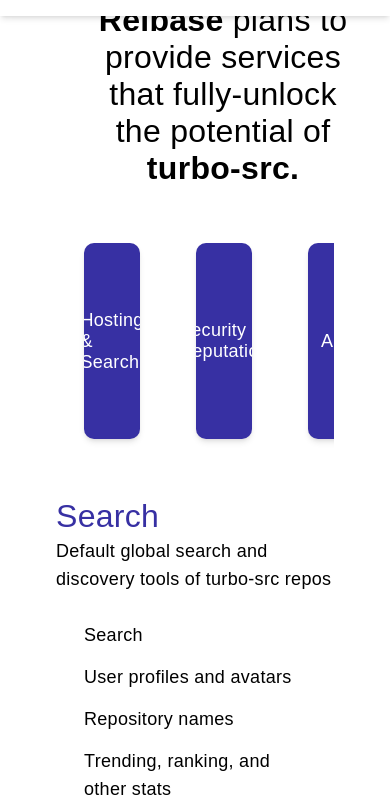
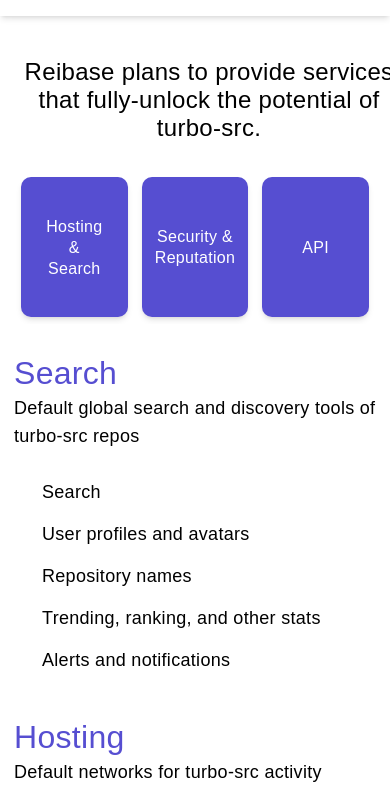
Before and after one commit to jex441/reibasewebsite, a website: page public/services.html in a window 390 px wide. Shown: the part 82-879 px from the top of the page. Drawn offline with nearby package versions, Linux system fonts and the light colour scheme.

Commit message:
services page full

```diff
--- a/public/services.css
+++ b/public/services.css
@@ -7,14 +7,12 @@
     padding: 4rem;
 }
 .heading {
-    width: 100%;
+    width: 100vw;
+    display: flex;
     text-align: center;
+    justify-content: center;
     font-size: 32px;
-    margin: 2rem;
-}
-.heading span {
-    font-size: 32px;
-    font-weight: bold;
+    margin-top: 2rem;
 }
 .services {
     display: flex;
@@ -62,3 +60,21 @@
     list-style: disc;
     margin: 2rem;
 }
+
+@media (max-width: 667px) {
+    .heading {
+        margin: 10rem 1rem 1rem 1rem;
+        font-size: 24px;
+    }
+
+    .servicesContent {
+        padding: 1rem;
+    }
+    .services a {
+        font-size: 16px;
+        margin: .5rem;
+        height: 10rem;
+        line-height: 1.5rem;
+        text-align: center;
+    }
+}
--- a/public/services.html
+++ b/public/services.html
@@ -43,12 +43,11 @@
     </ul>
     </nav>
 
-    <!-- Announcments Button -->
-    <!-- <section class="announcementsWrapper"><button type="button" class="button">Announcements</button></section> -->
+    <div class="heading">Reibase plans to provide services that fully-unlock the potential of turbo-src.</div>
 
     <!-- Content -->
     <section class="servicesContent">
-        <div class="heading"><span>Reibase</span> plans to provide services that fully-unlock the potential of <span>turbo-src.</span></div>
+
    <div class="services">
     <a href="#search">Hosting & Search</a>
     <a href="#security">Security & Reputation</a>
--- a/public/style.css
+++ b/public/style.css
@@ -19,7 +19,7 @@
     color: var(--primary);
 }
 :root {
-    --primary: #3730a3;
+    --primary: #564ed1;
     --secondary: #71717a;
     --lightgray: #e5e7eb;
     --dark: #111827;
```
